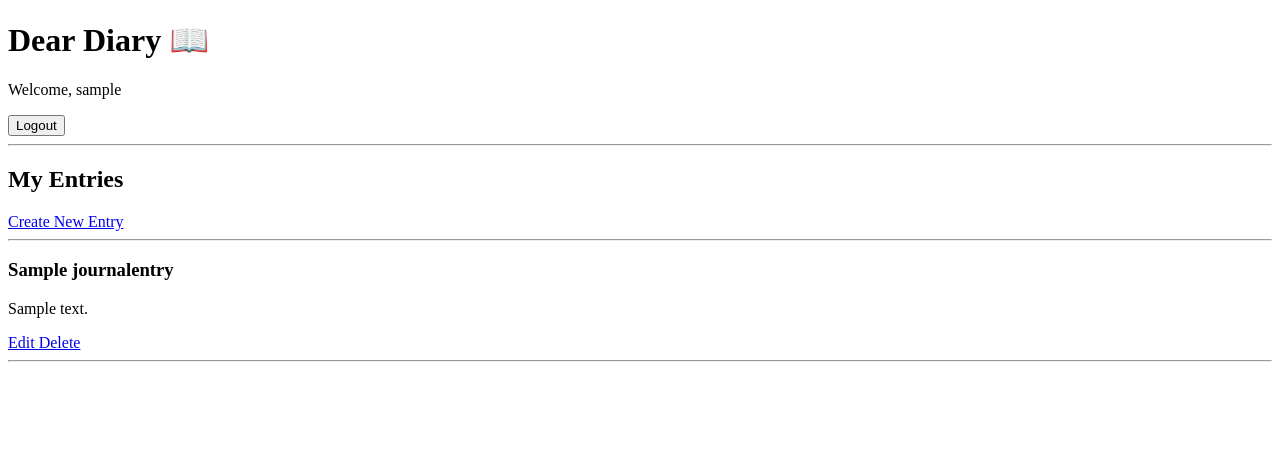
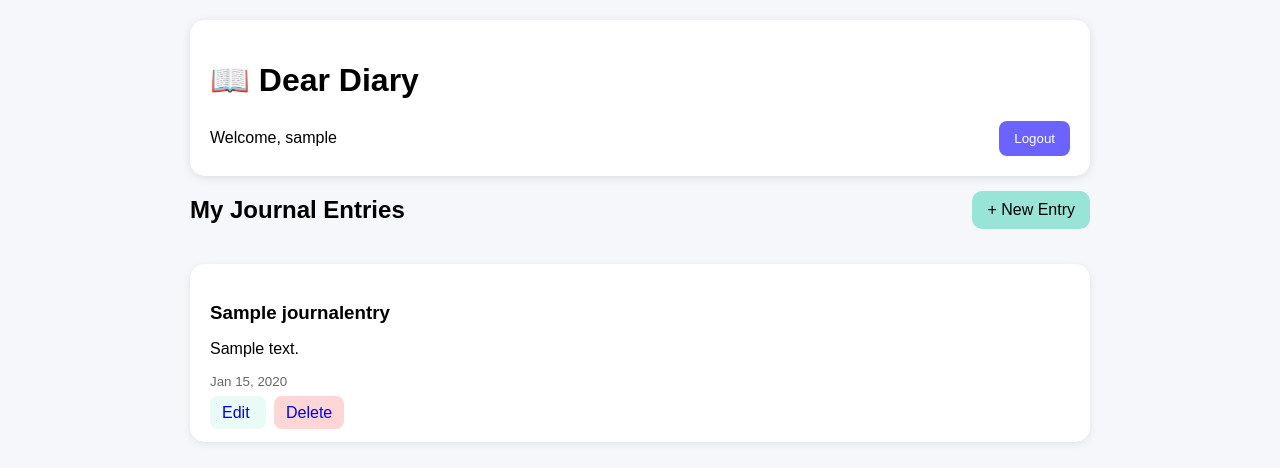
Before and after one commit to saha-tithi/Dear_Diary, a Django app: page / in a window 1280 px wide. Shown: the top 468 px of the page. Run offline with Django 5.2, Linux system fonts and the light colour scheme; a user stored in the database is signed in; tables that the repository leaves empty hold one stand-in row (values such as "Sample post").

Commit message:
Updated the UI

```diff
--- a/journal/models.py
+++ b/journal/models.py
@@ -2,11 +2,20 @@ from django.db import models
 from django.contrib.auth.models import User
 
 class journalEntry(models.Model):
+    ''' MOOD_CHOICES = [
+        ('happy', '😊 Happy'),
+        ('neutral', '😐 Neutral'),
+        ('sad', '😞 Sad'),
+        ('angry','😤angry'),
+    ]'''
+
+
     user=models.ForeignKey(User,on_delete=models.CASCADE)
     title=models.CharField(max_length=200)
     content=models.TextField()
     created_at=models.DateTimeField(auto_now_add=True)
     updated_at=models.DateTimeField(auto_now=True)
+    # mood=models.CharField(max_length=10,choices=MOOD_CHOICES,default='neutral')
 
     def __str__(self):
             return self.title
--- /dev/null
+++ b/journal/static/css/style.css
@@ -0,0 +1,112 @@
+body{
+    margin:0;
+    font-family:Arial, sans-serif;
+    background:#f5f7fa;
+}
+
+.container{
+    width:80%;
+    max-width:900px;
+    margin:auto;
+}
+
+header{
+    background:white;
+    padding:20px;
+    margin-top:20px;
+    border-radius:15px;
+    box-shadow:0 2px 10px rgba(0,0,0,0.1);
+}
+
+.user-info{
+    display:flex;
+    justify-content:space-between;
+    align-items:center;
+}
+
+button{
+    background:#6c63ff;
+    color:white;
+    border:none;
+    padding:10px 15px;
+    border-radius:8px;
+    cursor:pointer;
+}
+
+button:hover{
+    opacity:0.9;
+}
+
+.card{
+    background:white;
+    padding:20px;
+    margin-top:20px;
+    border-radius:15px;
+    box-shadow:0 2px 10px rgba(0,0,0,0.1);
+}
+.header-section{
+    display:flex;
+    justify-content:space-between;
+    align-items:center;
+    margin-bottom:20px;
+}
+
+.entry-card{
+    background:white;
+    padding:20px;
+    border-radius:15px;
+    margin-bottom:15px;
+    box-shadow:0 2px 8px rgba(0,0,0,0.08);
+}
+
+.entry-card h3{
+    margin-bottom:10px;
+}
+
+.actions{
+    margin-top:15px;
+}
+
+.btn{
+    text-decoration:none;
+    background:#98e4d6;
+    color:black;
+    padding:10px 15px;
+    border-radius:10px;
+}
+
+.btn-small{
+    text-decoration:none;
+    background:#eafaf7;
+    padding:8px 12px;
+    border-radius:8px;
+    margin-right:8px;
+}
+
+.danger{
+    background:#ffd6d6;
+}
+.entry-date{
+    color:#666;
+    display:block;
+    margin-bottom:10px;
+}
+
+form p{
+    margin-bottom:15px;
+}
+
+input,
+textarea,
+select{
+    width:100%;
+    padding:12px;
+    border:none;
+    border-radius:10px;
+    background:#f7fafc;
+    font-size:16px;
+}
+
+textarea{
+    min-height:250px;
+}
--- a/journal/templates/base.html
+++ b/journal/templates/base.html
@@ -1,27 +1,34 @@
+{% load static %}
+
 <!DOCTYPE html>
 <html>
 <head>
     <title>Dear Diary</title>
+    <link rel="stylesheet" href="{% static 'css/style.css' %}">
 </head>
 <body>
 
-    <h1>Dear Diary 📖</h1>
+<div class="container">
 
-    {% if user.is_authenticated %}
+    <header>
+        <h1>📖 Dear Diary</h1>
 
-        <p>Welcome, {{ user.username }}</p>
+        {% if user.is_authenticated %}
+            <div class="user-info">
+                Welcome, {{ user.username }}
 
-        <form action="{% url 'logout' %}" method="post">
-            {% csrf_token %}
-            <button type="submit">Logout</button>
-        </form>
-
-        <hr>
-
-    {% endif %}
+                <form action="{% url 'logout' %}" method="post">
+                    {% csrf_token %}
+                    <button type="submit">Logout</button>
+                </form>
+            </div>
+        {% endif %}
+    </header>
 
     {% block content %}
     {% endblock %}
 
+</div>
+
 </body>
 </html>
--- a/journal/templates/entry_list.html
+++ b/journal/templates/entry_list.html
@@ -2,29 +2,41 @@
 
 {% block content %}
 
-<h2>My Entries</h2>
+<div class="header-section">
+    <h2>My Journal Entries</h2>
 
-<a href="{% url 'create_entry' %}">
-    Create New Entry
+    <a href="{% url 'create_entry' %}" class="btn">
+        + New Entry
     </a>
-
-<hr>
+</div>
 
 {% for entry in entries %}
 
+<div class="entry-card">
+
     <h3>{{ entry.title }}</h3>
 
-<p>{{ entry.content }}</p>
+    <p>{{ entry.content|truncatewords:25 }}</p>
 
-<a href="{% url 'edit_entry' entry.id %}">
+    <small class="entry-date">
+    {{ entry.created_at|date:"M d, Y" }}
+    </small>
+
+    <div class="actions">
+        <a href="{% url 'edit_entry' entry.id %}" class="btn-small">
             Edit
         </a>
 
-<a href="{% url 'delete_entry' entry.id %}">
+        <a href="{% url 'delete_entry' entry.id %}" class="btn-small danger">
             Delete
         </a>
+    </div>
 
-<hr>
+</div>
+
+{% empty %}
+
+<p>No journal entries yet.</p>
 
 {% endfor %}
 
```
Also changed, not shown: journal/migrations/0002_journalentry_mood.py (added), journal/migrations/0003_remove_journalentry_mood.py (added). Lines whose indentation alone changed are shown as unchanged.
